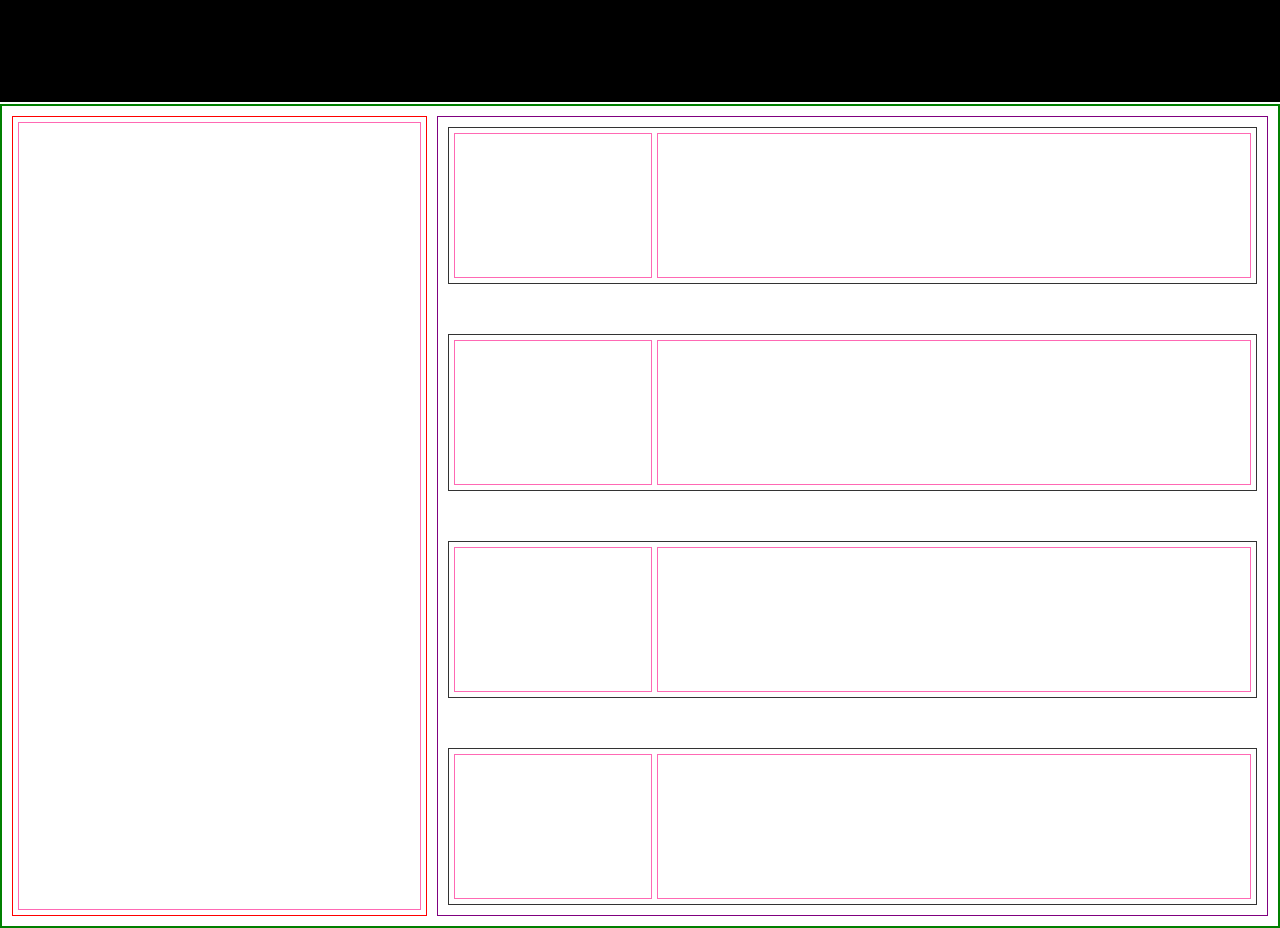
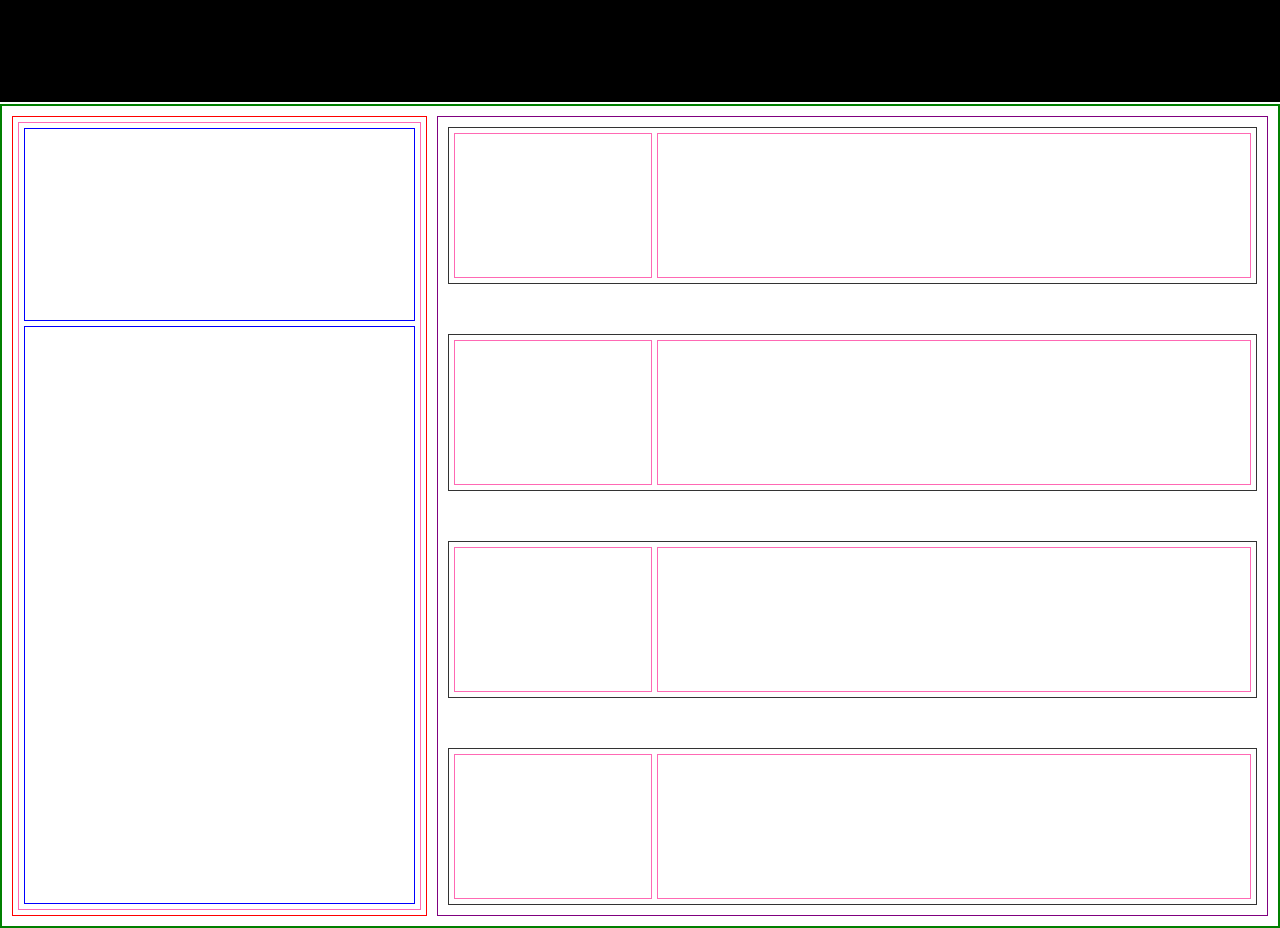
Before and after one commit to SamKnowles/port, a React (Create React App) app: page / in a window 1280 px wide. Shown: the part 700-1628 px from the top of the page. Built offline with nearby package versions, Linux system fonts and the light colour scheme.

Commit message:
added formatting to my info side of mywork

```diff
--- a/src/Components/MyWork.js
+++ b/src/Components/MyWork.js
@@ -5,7 +5,10 @@ function MyWork() {
         <div className='my-work-wrapper'>
             <div className='my-work-container'>
                 <div className='pic-maybe-container'>
-                    <div className='pic-maybe'></div>
+                    <div className='pic-maybe'>
+                        <div className='pic'></div>
+                        <div className='my-info'></div>
+                    </div>
                 </div>
                 <div className='work-list-container'>
                     <div className='my-work'>
--- a/src/Styles/Landing.css
+++ b/src/Styles/Landing.css
@@ -18,6 +18,7 @@
 
 .landing-words {
     font-family: Optima, sans-serif;
+    text-align: center;
     color: white;
     font-size: 20px;
 }
--- a/src/Styles/MyWork.css
+++ b/src/Styles/MyWork.css
@@ -26,6 +26,19 @@
 
 .pic-maybe {
     border: 1px solid hotpink;
+    display: grid;
+    grid-template-columns: auto;
+    grid-template-rows: 1fr 3fr;
+    grid-gap: 5px;
+    padding: 5px;
+}
+
+.pic {
+    border: 1px solid blue;
+}
+
+.my-info {
+    border: 1px solid blue;
 }
 
 .work-list-container {
@@ -35,6 +48,7 @@
     grid-template-columns: auto;
     padding: 10px;
 }
+
 .my-work {
     border: 1px solid rgba(0, 0, 0, 0.8);
     padding: 20px;
```
Lines whose indentation alone changed are shown as unchanged.
